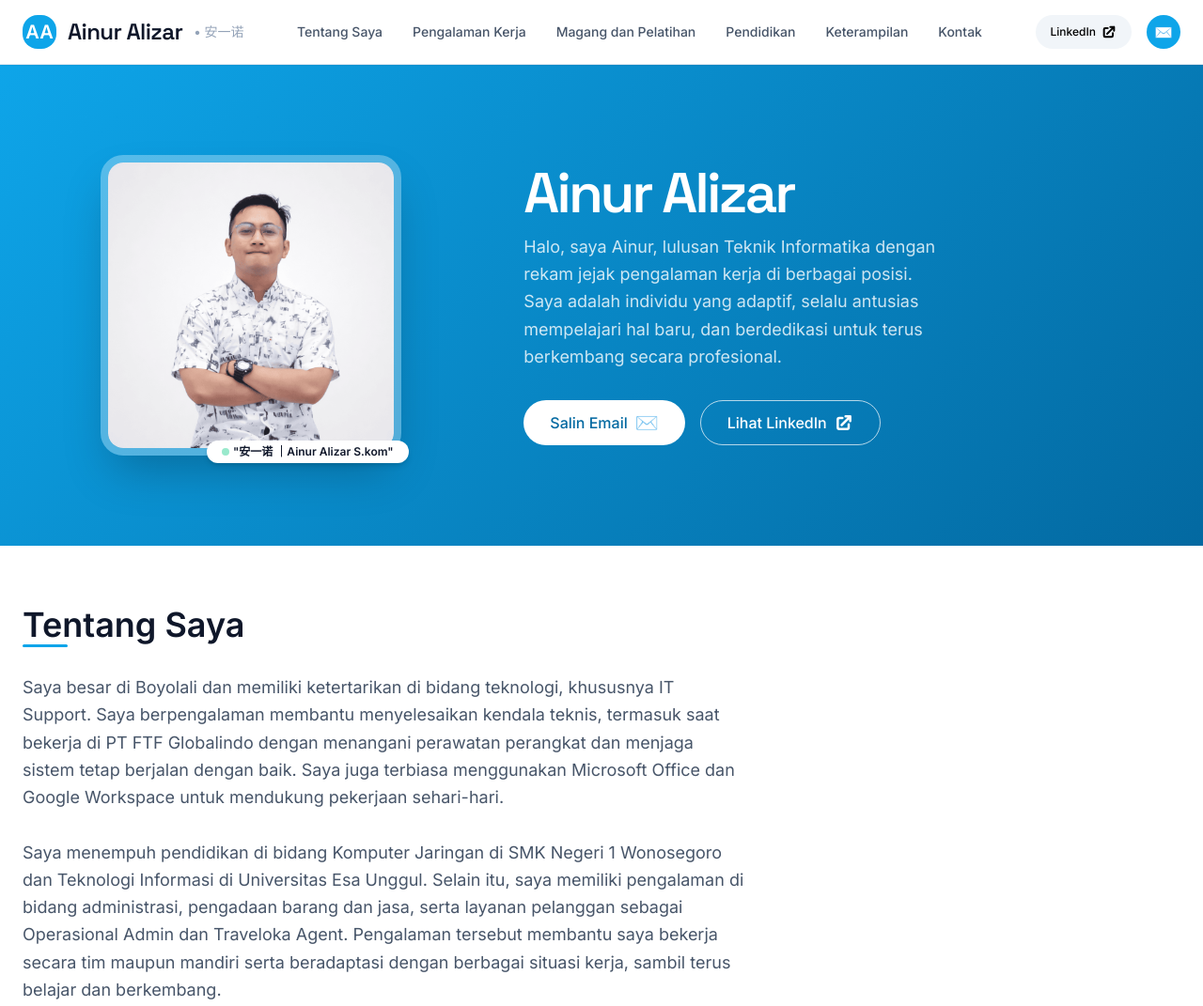
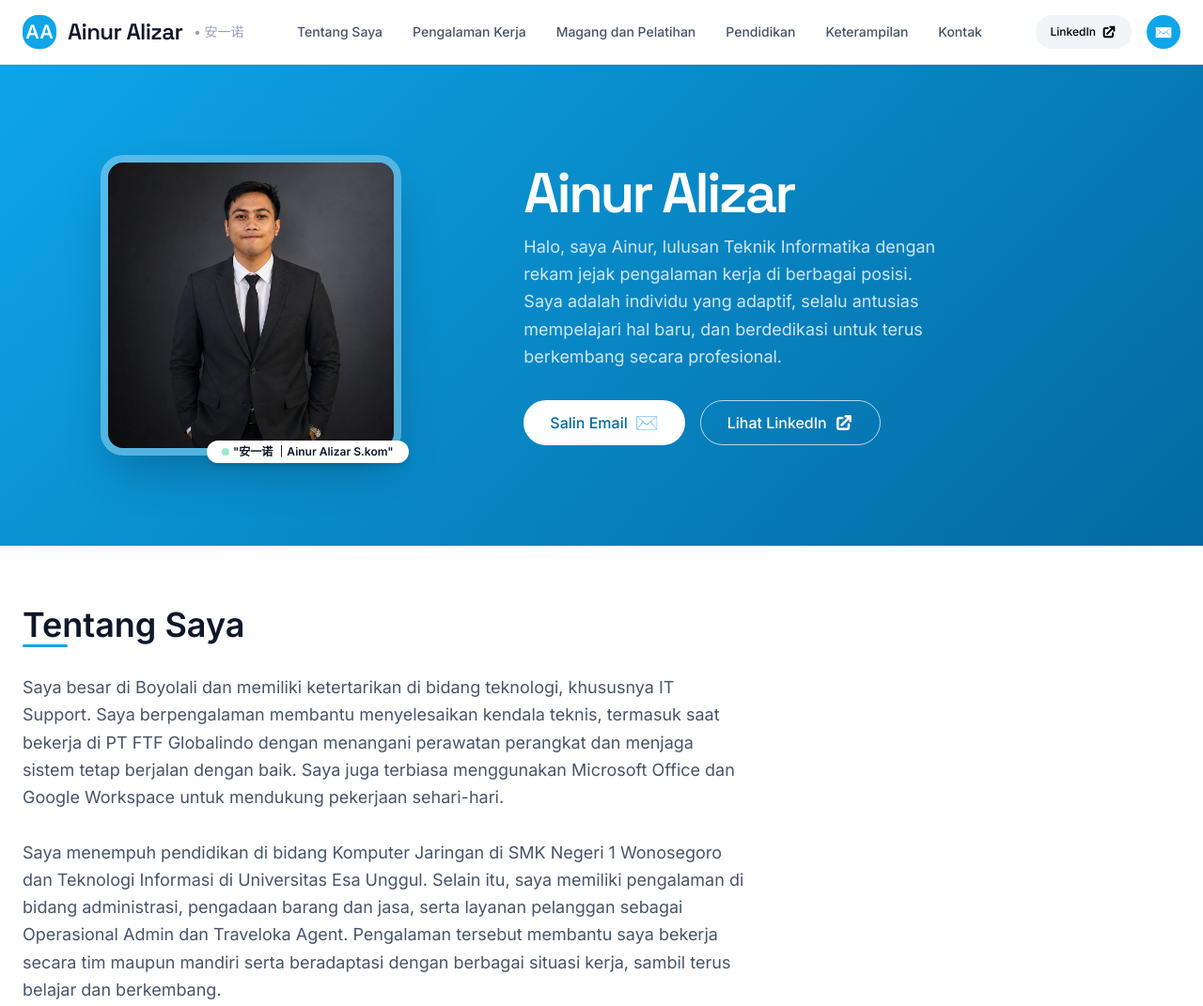
Before and after one commit to xxman321/AAprofile, a plain HTML site: page index.html in a window 1280 px wide. Shown: the top 1071 px of the page at 94% size. Drawn offline with nearby package versions, Linux system fonts and the light colour scheme.

```diff
--- a/index.html
+++ b/index.html
@@ -133,7 +133,7 @@
                 <div class="relative">
                     <div class="w-64 h-64 md:w-80 md:h-80 rounded-3xl overflow-hidden border-8 border-white/30 shadow-2xl">
                         <img id="profile-photo"
-                             src="img/pp.png"
+                             src="img/pp.jpeg"
                              alt="Foto Profil Ainur Alizar"
                              class="w-full h-full object-cover">
                     </div>
```
